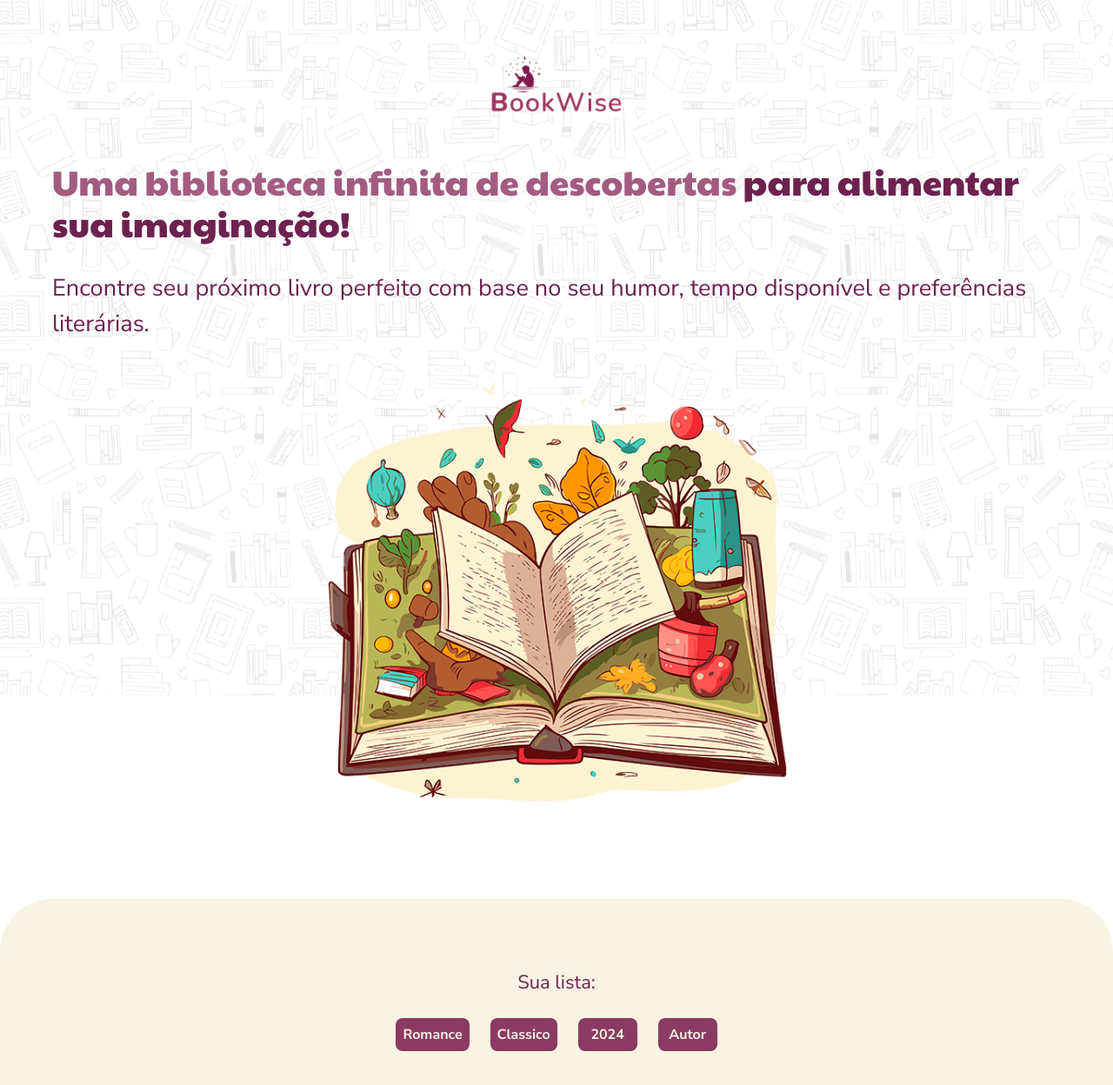
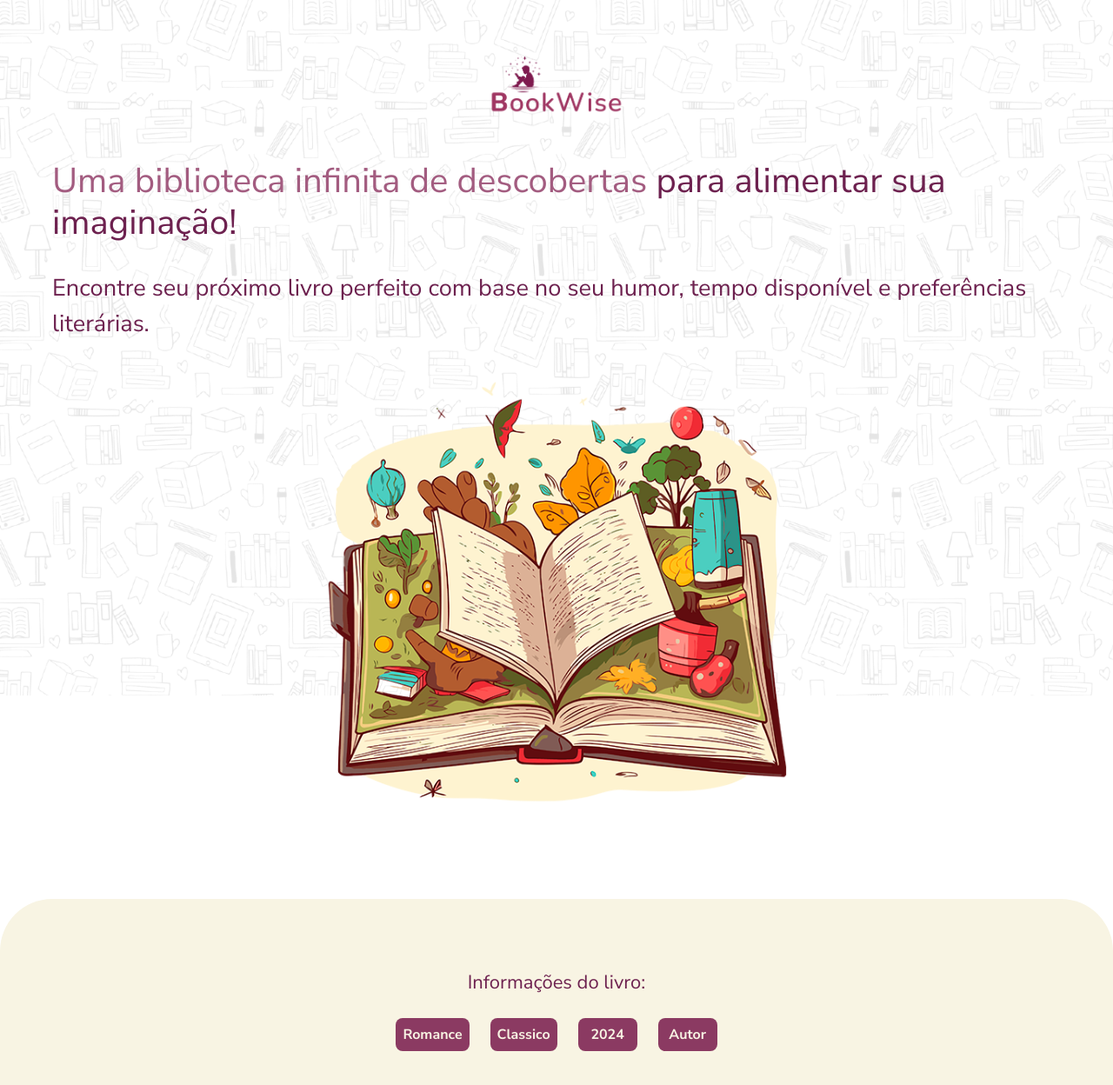
Before and after one commit to renawmontanari/bookwise, a Vue app: page / in a window 1280 px wide. Shown: the top 1248 px of the page at 87% size. Built offline with nearby package versions, Linux system fonts and the light colour scheme.

Commit message:
ajustes no css e componente conteudo

```diff
--- a/src/assets/main.css
+++ b/src/assets/main.css
@@ -5,7 +5,7 @@
   --background-primary: #f8f4e3;
 
   --font-family-padrao: Nunito Sans, sans-serif;
-  --cabecalhos: Paytone One, sans-serif;
+  --header: Paytone One, sans-serif;
 }
 
 *,
--- a/src/components/MainContent.vue
+++ b/src/components/MainContent.vue
@@ -11,7 +11,7 @@ export default {
 <template>
   <main class="main-content">
     <section>
-      <span class="subtitle-lg your-list-text"> Sua lista: </span>
+      <span class="subtitle-lg your-list-text"> Informações do livro: </span>
 
       <ul class="your-list-information">
         <li v-for="information in informations" class="information">
```
